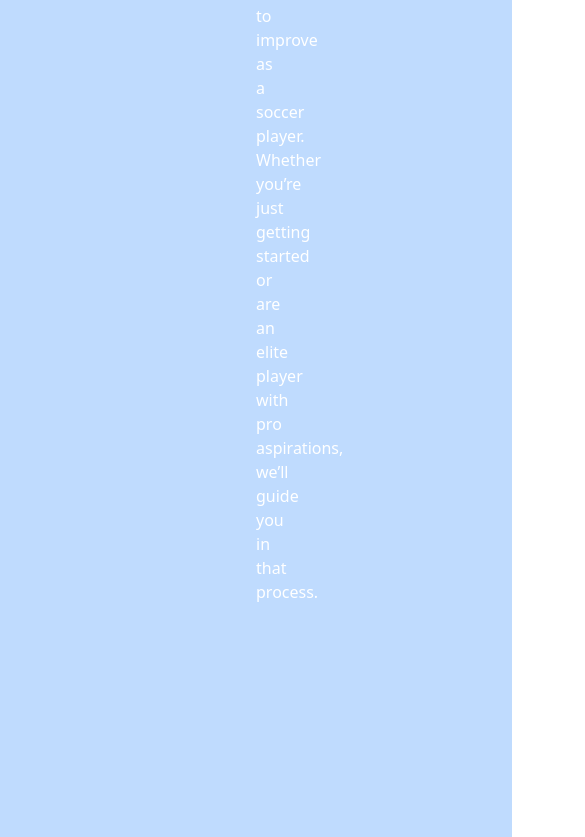
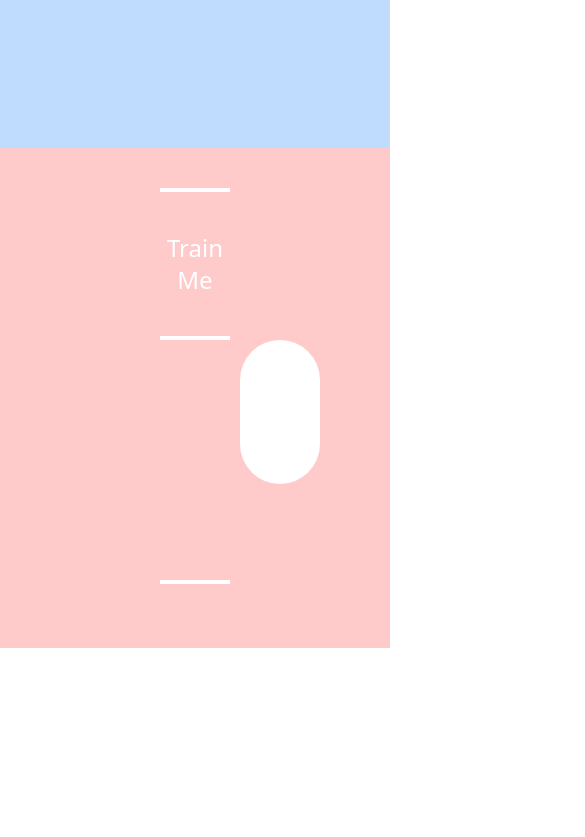
Before and after one commit to dannytszho/newTrainMe-turborepo, a Next.js app in the folder apps/web/: page / in a window 390 px wide. Shown: the part 1796-2633 px from the top of the page, 585 px wide, since content can reach past the window. After the commit the page ends 2484 px from the top, so only its background shows below. Built offline with nearby package versions, Linux system fonts and the light colour scheme; no server answers.

Commit message:
Style about section

```diff
--- a/apps/web/src/pages/index.tsx
+++ b/apps/web/src/pages/index.tsx
@@ -21,10 +21,21 @@ const Home: NextPage = () => {
         </Link>
       </section>
       {/* About section */}
-      <section id="about" className="px-64 p-96 mx-auto bg-blue-200 text-center">
-      Take Your Training to the Next Level
-      <br />
-      Train Me is an app for everything you can do on your own to improve as a soccer player. Whether you’re just getting started or are an elite player with pro aspirations, we’ll guide you in that process.
+      <section id="about" className="px-20 md:px-64 p-96 mx-auto bg-blue-200 text-center">
+        Take Your Training to the Next Level
+        <br />
+        Train Me is an app for everything you can do on your own to improve as a soccer player. Whether you’re just getting started or are an elite player with pro aspirations, we’ll guide you in that process.
+      </section>
+      {/* Animate section */}
+      <section className="h-[500px] mx-auto bg-red-200 text-center">
+        <div className='mx-40 py-5 border-white border-b-4'></div>
+        <div className='mx-40 py-10 border-white border-b-4 text-2xl'>Train Me</div>
+        <div className='flex'>
+          <div className='mx-60 w-36 h-36 p-10 bg-white rounded-full'></div>
+          <div className='mx-40 text-[40px] '>If You have a Pro mentality.</div>
+        </div>
+        <div className='mx-40 py-10 border-white border-t-4 text-2xl' />
+        <br />
 
       </section>
     </>
--- a/packages/ui/Nav.tsx
+++ b/packages/ui/Nav.tsx
@@ -1,7 +1,7 @@
 import Link from 'next/link'
 import NavButton from './buttons/NavButton'
 import ThemeButton from './buttons/ThemeButton'
-import { SignedOut, UserButton } from '@clerk/nextjs'
+import { SignedIn, SignedOut, UserButton } from '@clerk/nextjs'
 
 const Nav = () => {
   return (
@@ -12,9 +12,11 @@ const Nav = () => {
           <Link href="#about">
             <h3 className="cursor-pointer p-1">About</h3>
           </Link>
-          <NavButton description="Awareness" href="/aware" />
-          <NavButton description="Stopwatch" href="/stopwatch" />
-          <NavButton description="Players" href="/players" />
+            <NavButton description="Stopwatch" href="/stopwatch" />
+          <SignedIn>
+            <NavButton description="Awareness" href="/aware" />
+            <NavButton description="Players" href="/players" />
+          </SignedIn>
         </div>
       </div>
       <div className="flex items-center space-x-5">
```
